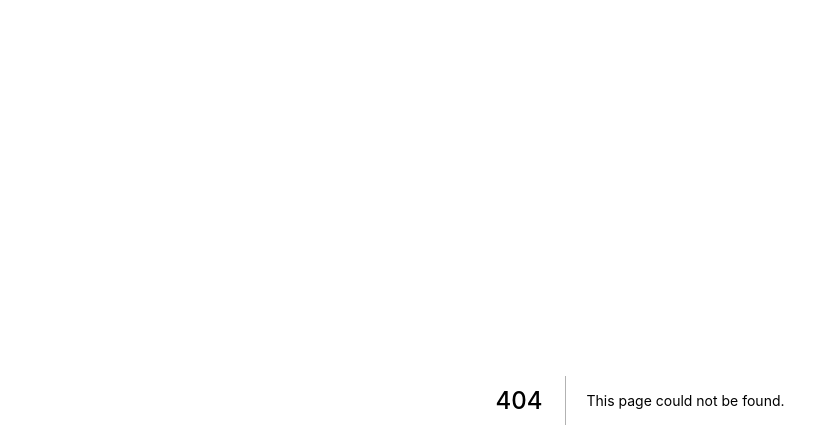
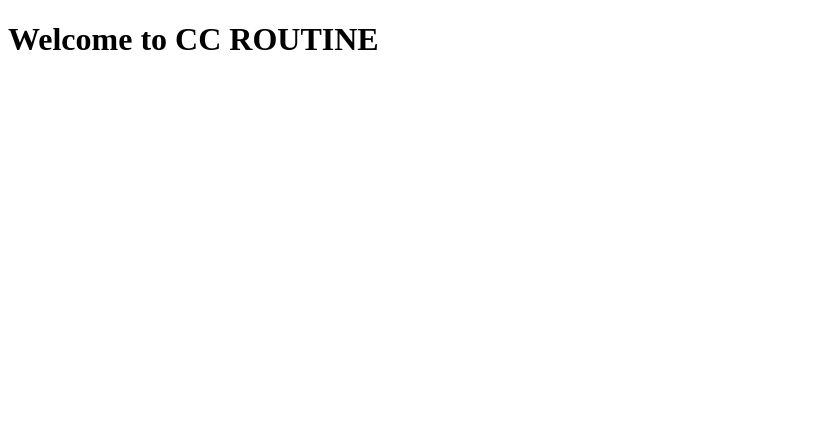
Before and after one commit to ccstmiktsm/cc-web, a Next.js app: page /routine in a window 1280 px wide. Before the commit this address had no page. Shown: the top 448 px of the page, without its empty margins (0-839 px from the left). Built offline with nearby package versions, Linux system fonts and the light colour scheme.

Commit message:
add ccroutine

```diff
--- a/pages/index.js
+++ b/pages/index.js
@@ -18,8 +18,8 @@ export default function Home() {
         </p>
 
         <div className="grid">
-          <a href="https://nextjs.org/docs" className="card">
-            <h3>Documentation &rarr;</h3>
+          <a href="/routine" className="card">
+            <h3>CC ROUTINE &rarr;</h3>
             <p>Find in-depth information about Next.js features and API.</p>
           </a>
 
--- /dev/null
+++ b/pages/routine.js
@@ -0,0 +1,11 @@
+import React from 'react'
+
+const routine = () => {
+    return (
+        <div>
+            <h1>Welcome to CC ROUTINE</h1>
+        </div>
+    )
+}
+
+export default routine
```
